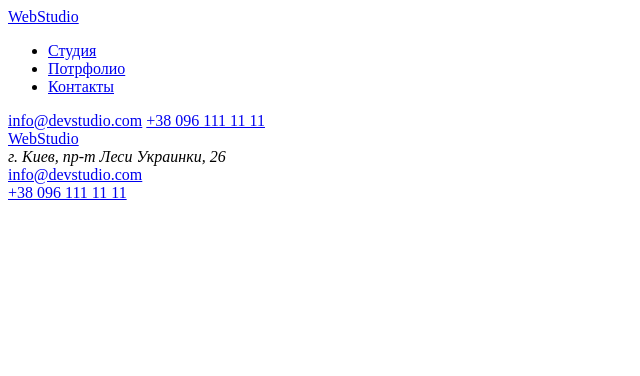
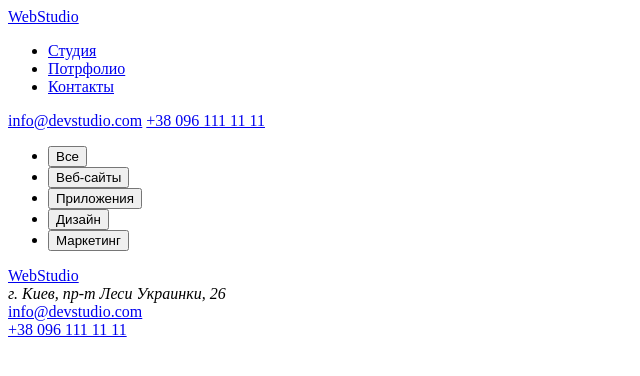
Before and after one commit to olegsavchuk95/goit-markup-hw-02, a plain HTML site: page portfolio.html in a window 1280 px wide. Shown: the whole page, without its empty margins (0-640 px from the left). Drawn offline with Linux system fonts and the light colour scheme.

Commit message:
Add buttons

```diff
--- a/portfolio.html
+++ b/portfolio.html
@@ -18,7 +18,7 @@
                     <a href="https://olegsavchuk95.github.io/goit-markup-hw-01/">Студия</a>
                 </li>
                 <li>
-                    <a href="https://olegsavchuk95.github.io/goit-markup-hw-02/">Потрфолио</a>
+                    <a href="#">Потрфолио</a>
                 </li>
                 <li>
                     <a href="#">Контакты</a>
@@ -34,8 +34,33 @@
     </header>
 
     <!-- Main content -->
+
     <main>
+        <!-- Buttons -->
+        <section class="butoons">
+            <ul class="buttons-list">
+                <li>
+                    <button type="button">Все</button>
+                </li>
 
+                <li>
+                    <button type="button">Веб-сайты</button>
+                </li>
+
+                <li>
+                    <button type="button">Приложения</button>
+                </li>
+
+                <li>
+                    <button type="button">Дизайн</button>
+                </li>
+
+                <li>
+                    <button type="button">Маркетинг</button>
+                </li>
+            </ul>
+        </section>
+    </main>
 
     <!-- Footer -->
     <footer>
```
Also changed, not shown: 1 other file.
